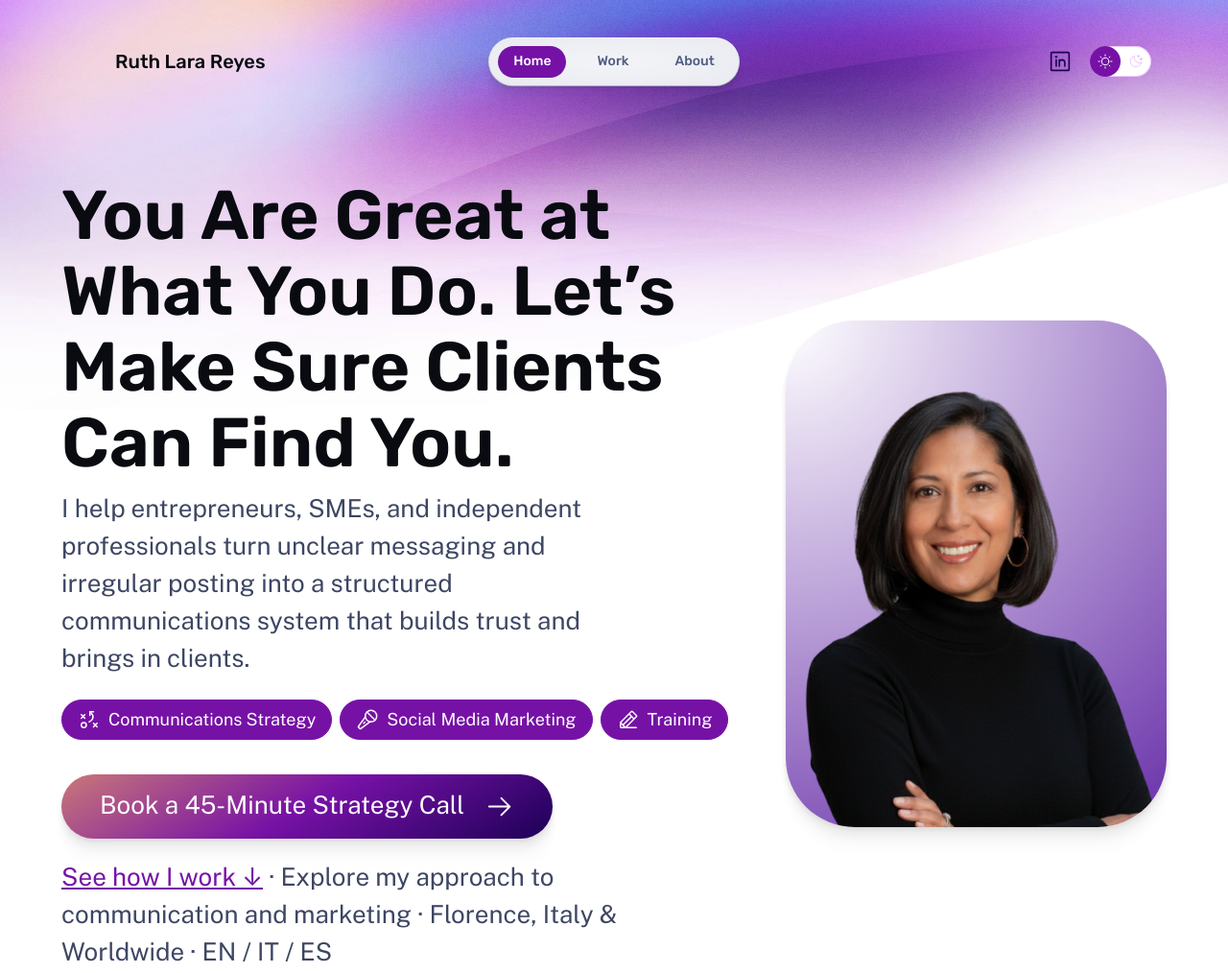
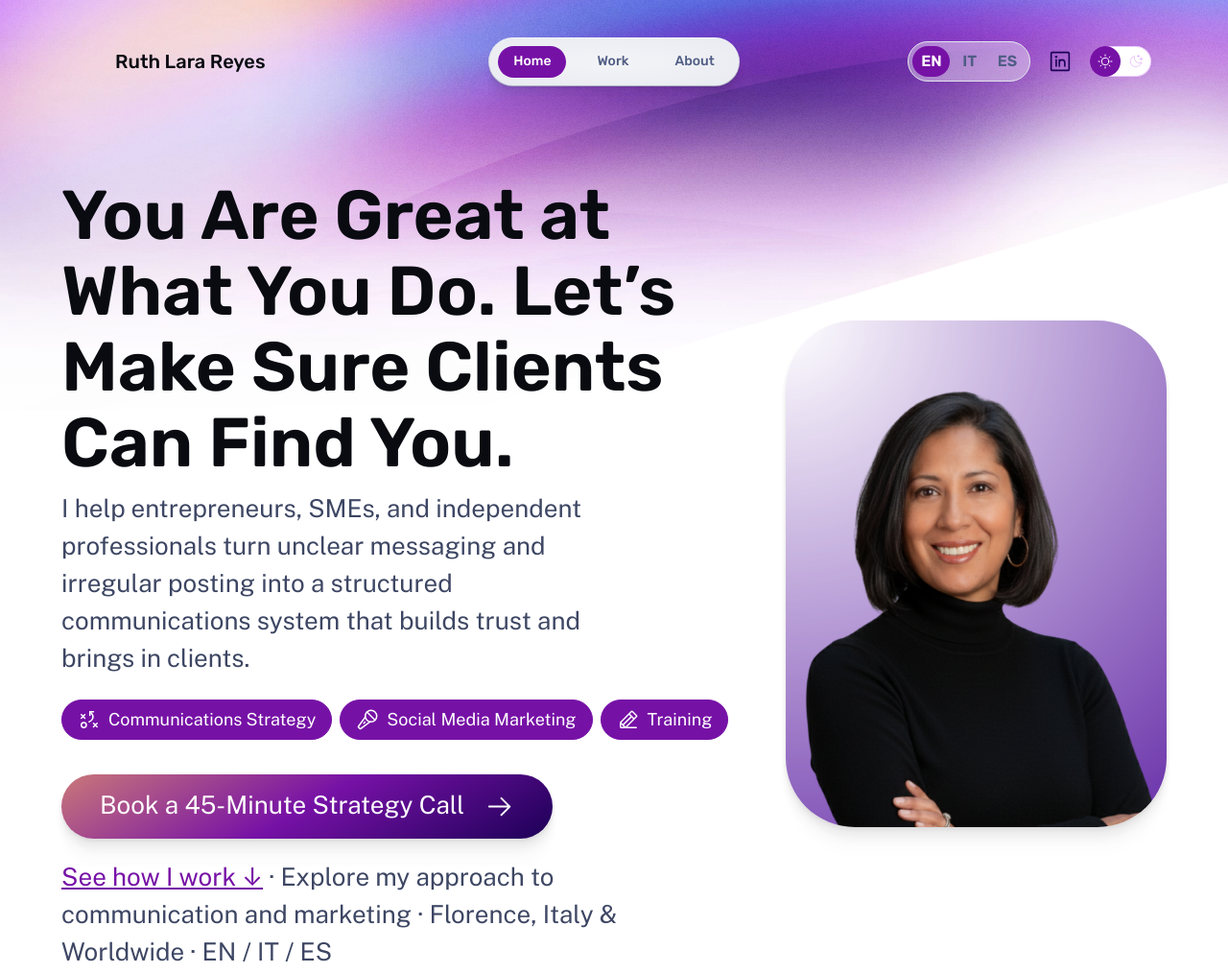
Before and after one commit to rutylarareyes-stack/communications-strategy, an Astro site: page / in a window 1280 px wide. Shown: the top 1014 px of the page at 96% size. Built offline with nearby package versions, Linux system fonts and the light colour scheme; Astro itself is replaced by a stand-in of ours.

Commit message:
Update Nav.astro

```diff
--- a/src/components/Nav.astro
+++ b/src/components/Nav.astro
@@ -3,13 +3,44 @@ import Icon from './Icon.astro';
 import type { iconPaths } from './IconPaths';
 import ThemeToggle from './ThemeToggle.astro';
 
-/** Main menu items */
-const textLinks: { label: string; href: string }[] = [
+interface Props {
+	lang?: 'en' | 'it' | 'es';
+}
+
+const { lang = 'en' } = Astro.props;
+
+const navMenus: Record<'en' | 'it' | 'es', { label: string; href: string }[]> = {
+	en: [
 		{ label: 'Home', href: '/' },
 		{ label: 'Work', href: '/work/' },
 		{ label: 'About', href: '/about/' },
+	],
+	it: [
+		{ label: 'Home', href: '/it/' },
+		{ label: 'Casi Studio', href: '/it/work/' },
+		{ label: 'Chi Sono', href: '/it/about/' },
+	],
+	es: [
+		{ label: 'Inicio', href: '/es/' },
+		{ label: 'Casos de Éxito', href: '/es/work/' },
+		{ label: 'Sobre Mí', href: '/es/about/' },
+	],
+};
+
+const textLinks = navMenus[lang];
+const homeHref = lang === 'en' ? '/' : `/${lang}/`;
+
+const pathname = Astro.url.pathname.replace(import.meta.env.BASE_URL, '');
+const normalizedPath = pathname.startsWith('/') ? pathname : `/${pathname}`;
+const cleanPath = normalizedPath.replace(/^\/(it|es)(?=\/|$)/, '') || '/';
+
+const langLinks: { code: 'en' | 'it' | 'es'; label: string; href: string }[] = [
+	{ code: 'en', label: 'EN', href: cleanPath },
+	{ code: 'it', label: 'IT', href: `/it${cleanPath === '/' ? '/' : cleanPath}` },
+	{ code: 'es', label: 'ES', href: `/es${cleanPath === '/' ? '/' : cleanPath}` },
 ];
-/** Icon links to social media — edit these with links to your profiles! */
+
+/** Icon links to social media */
 const iconLinks: { label: string; href: string; icon: keyof typeof iconPaths }[] = [
 	{
 		label: 'LinkedIn',
@@ -17,18 +48,19 @@ const iconLinks: { label: string; href: string; icon: keyof typeof iconPaths }[]
 		icon: 'linkedin-logo',
 	},
 ];
+
 /** Test if a link is pointing to the current page. */
 const isCurrentPage = (href: string) => {
-	let pathname = Astro.url.pathname.replace(import.meta.env.BASE_URL, '');
-	if (pathname.at(0) !== '/') pathname = '/' + pathname;
-	if (pathname.at(-1) !== '/') pathname += '/';
-	return pathname === href || (href !== '/' && pathname.startsWith(href));
+	let current = normalizedPath;
+	if (current.at(-1) !== '/') current += '/';
+	const isRoot = href === '/' || href === '/it/' || href === '/es/';
+	return current === href || (!isRoot && current.startsWith(href));
 };
 ---
 
 <nav>
 	<div class="menu-header">
-		<a href="/" class="site-title">
+		<a href={homeHref} class="site-title">
 			<Icon icon="terminal-window" color="var(--accent-regular)" size="1.6em" gradient />
 			Ruth Lara Reyes
 		</a>
@@ -75,6 +107,19 @@ const isCurrentPage = (href: string) => {
 			))}
 		</ul>
 		<div class="menu-footer">
+			<div class="lang-switcher" role="navigation" aria-label="Language switcher">
+				{langLinks.map(({ code, label, href }) => (
+					<a
+						href={href}
+						class="lang-link"
+						aria-current={lang === code ? 'true' : null}
+						hreflang={code}
+					>
+						{label}
+					</a>
+				))}
+			</div>
+
 			<div class="socials">
 				{iconLinks.map(({ href, icon, label }) => (
 					<a href={href} class="social">
@@ -220,11 +265,45 @@ const isCurrentPage = (href: string) => {
 
 		display: flex;
 		justify-content: space-between;
+		align-items: center;
 		gap: 0.75rem;
 		padding: 1.5rem 2rem 1.5rem 1.5rem;
 		background-color: var(--gray-999);
 		border-radius: 0 0 0.75rem 0.75rem;
 		box-shadow: var(--shadow-lg);
+	}
+
+	.lang-switcher {
+		display: flex;
+		align-items: center;
+		gap: 0.25rem;
+		padding: 0.25rem;
+		border-radius: 999rem;
+		background: var(--gray-999_40);
+		border: 1px solid var(--gray-800);
+	}
+
+	.lang-link {
+		padding: 0.25rem 0.55rem;
+		border-radius: 999rem;
+		font-size: var(--text-xs);
+		font-weight: 600;
+		color: var(--gray-300);
+		text-decoration: none;
+		transition:
+			color var(--theme-transition),
+			background-color var(--theme-transition);
+	}
+
+	.lang-link:hover,
+	.lang-link:focus {
+		color: var(--gray-0);
+		background-color: var(--accent-subtle-overlay);
+	}
+
+	.lang-link[aria-current='true'] {
+		color: var(--accent-text-over);
+		background-color: var(--accent-regular);
 	}
 
 	.socials {
@@ -336,7 +415,8 @@ const isCurrentPage = (href: string) => {
 		}
 	}
 	@media (forced-colors: active) {
-		.link[aria-current='page'] {
+		.link[aria-current='page'],
+		.lang-link[aria-current='true'] {
 			color: SelectedItem;
 		}
 	}
```
Lines whose indentation alone changed are shown as unchanged.
